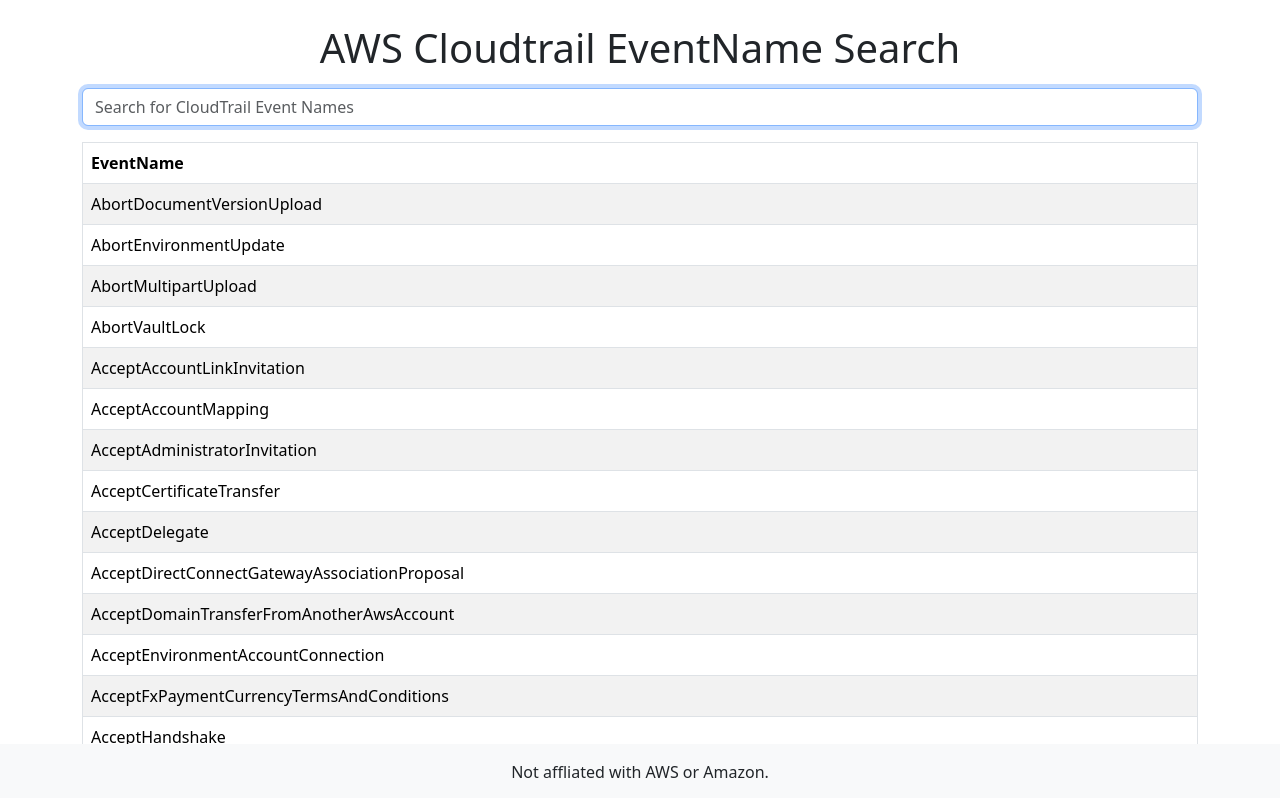
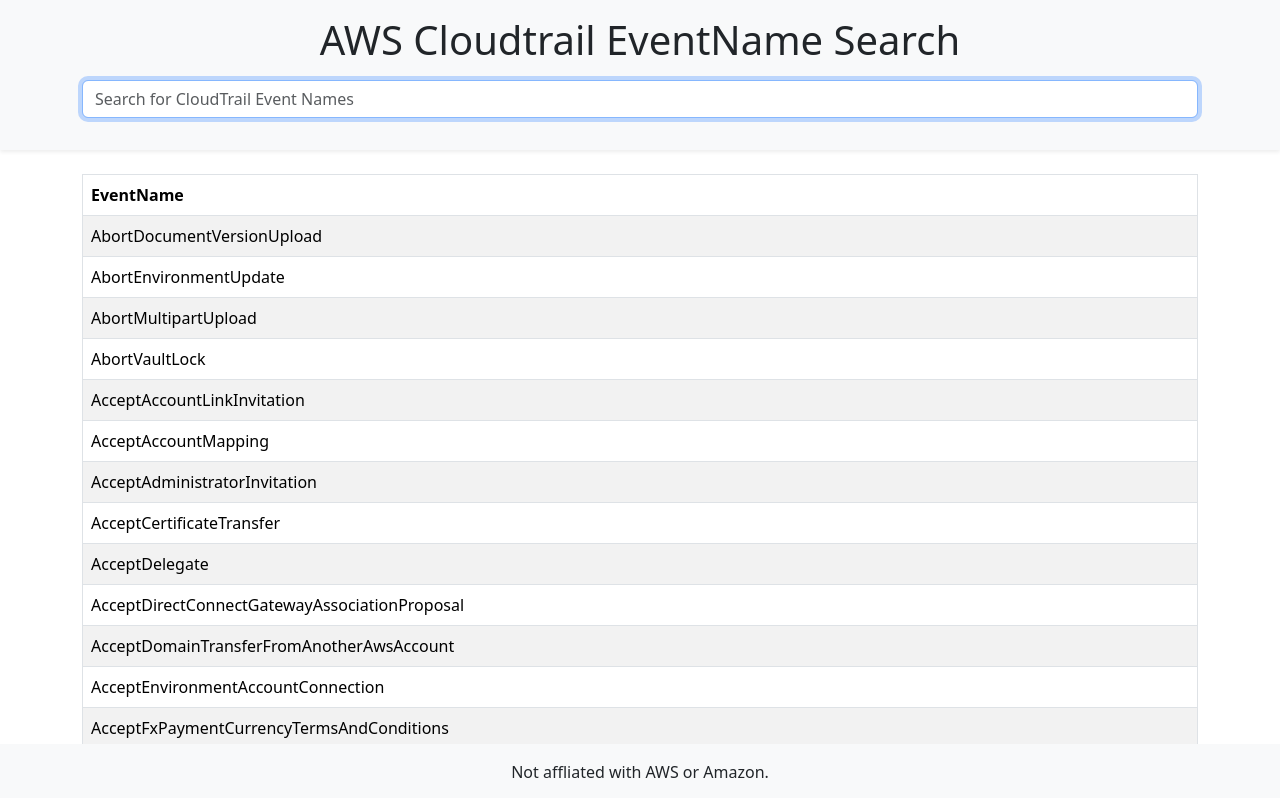
Before and after one commit to kali-in/AWS-Cloudtrail-Search, a React (Create React App) app: page / in a window 1280 px wide. Shown: the top 798 px of the page. Built offline with nearby package versions, Linux system fonts and the light colour scheme.

Commit message:
Github issue - added fixed header and search bar during scrolling

```diff
--- a/src/App.js
+++ b/src/App.js
@@ -23,16 +23,14 @@
   );
 };
 
-function App() {
-const [search, setSearch] = useState('');
+const Header = ({setSearch}) => {
+
   return (
-    <div>
+    <header className="sticky-top bg-light py-3 shadow-sm">
       <Container>
-        <h1 className='text-center mt-4'>AWS Cloudtrail EventName Search</h1>
+        <h1 className='text-center'>AWS Cloudtrail EventName Search</h1>
         <Form>
           <InputGroup className='my-3'>
-
-            {/* onChange for search */}
             <Form.Control
               onChange={(e) => setSearch(e.target.value)}
               placeholder='Search for CloudTrail Event Names'
@@ -40,6 +38,18 @@
             />
           </InputGroup>
         </Form>
+      </Container>
+    </header>
+  );
+};
+
+function App() {
+  const [search, setSearch] = useState('');
+
+  return (
+    <div className="d-flex flex-column min-vh-100">
+      <Header  setSearch={setSearch}/>
+      <Container className="flex-grow-1 mt-4">
         <Table striped bordered hover>
           <thead>
             <tr>
@@ -51,13 +61,11 @@
               .filter((item) => {
                 const eventName = `${item.eventName.toLowerCase()}`;
                 const searchTerm = search.toLowerCase();
-    return (
-      eventName.includes(searchTerm)
-    );
+                return eventName.includes(searchTerm);
               })
               .map((item) => (
                 <tr key={item.id}>
-      <td onClick={async () =>{
+                  <td onClick={async () => {
                     await navigator.clipboard.writeText(item.eventName);
                     alert("Copied the text: " + item.eventName);
                   }}>{item.eventName}</td>
@@ -66,12 +74,8 @@
           </tbody>
         </Table>
       </Container>
-      <div className="d-flex flex-column min-vh-100">
-      {/* Your app content goes here */}
       <Footer />
-    </div>
     </div>
   );
 }
-
 export default App;
```
Lines whose indentation alone changed are shown as unchanged.
